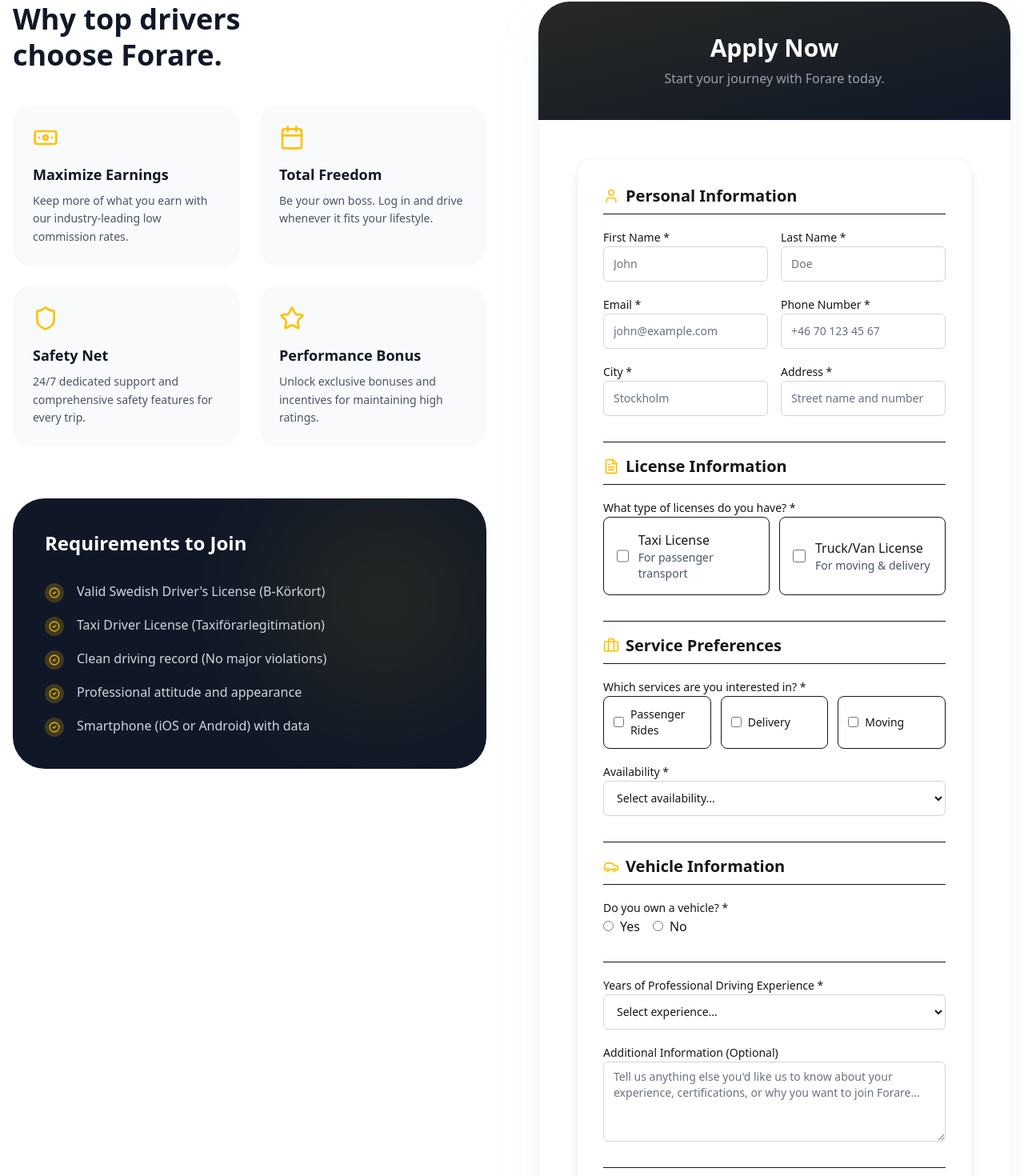
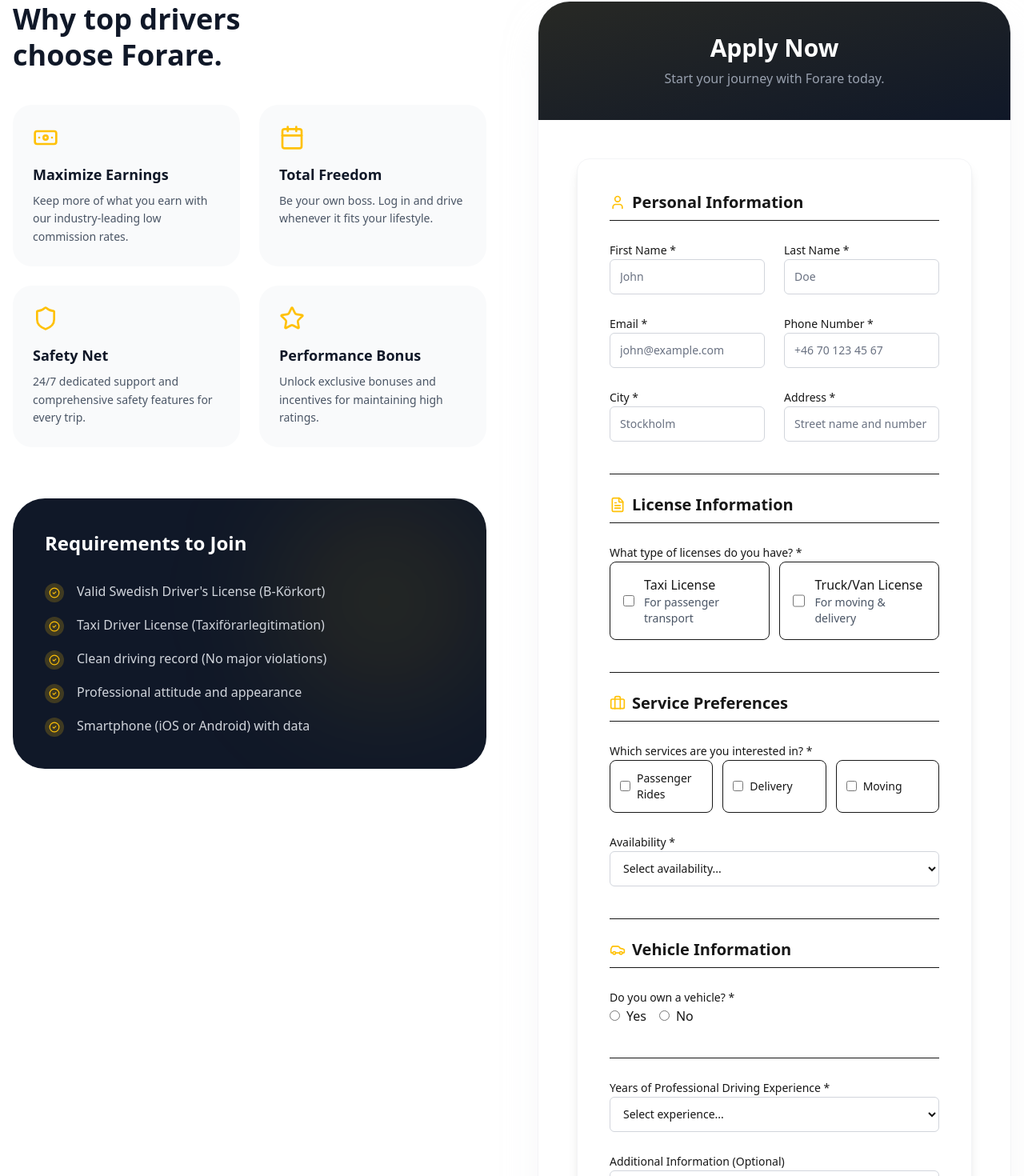
Before and after one commit to amjadjamshad99884-creator/Forare, a Next.js app: page /join-us in a window 1280 px wide. Shown: the part 699-2169 px from the top of the page at 80% size. Built offline with nearby package versions, Linux system fonts and the light colour scheme.

Commit message:
style: increase spacing in all forms to improve readability

```diff
--- a/src/components/forms/BookingForm.tsx
+++ b/src/components/forms/BookingForm.tsx
@@ -76,13 +76,13 @@
     }
 
     return (
-        <form onSubmit={handleSubmit(onSubmit)} className="space-y-6 bg-white p-8 rounded-2xl shadow-lg border border-gray-100">
-            <div className="space-y-4">
-                <h3 className="text-xl font-semibold flex items-center gap-2">
+        <form onSubmit={handleSubmit(onSubmit)} className="space-y-8 bg-white p-8 md:p-10 rounded-2xl shadow-lg border border-gray-100">
+            <div className="space-y-6">
+                <h3 className="text-xl font-semibold flex items-center gap-2 pb-2 border-b border-gray-100">
                     <MapPin className="w-5 h-5 text-primary" /> Ride Details
                 </h3>
 
-                <div className="grid md:grid-cols-2 gap-4">
+                <div className="grid md:grid-cols-2 gap-6">
                     <div className="space-y-2">
                         <Label htmlFor="pickup">Pickup Location</Label>
                         <Input id="pickup" placeholder="Enter pickup address" {...register("pickup")} />
@@ -96,7 +96,7 @@
                     </div>
                 </div>
 
-                <div className="grid md:grid-cols-2 gap-4">
+                <div className="grid md:grid-cols-2 gap-6">
                     <div className="space-y-2">
                         <Label htmlFor="date">Date</Label>
                         <Input id="date" type="date" {...register("date")} />
@@ -132,8 +132,8 @@
                 </div>
             </div>
 
-            <div className="space-y-4 pt-4 border-t">
-                <h3 className="text-xl font-semibold flex items-center gap-2">
+            <div className="space-y-6 pt-6 border-t">
+                <h3 className="text-xl font-semibold flex items-center gap-2 pb-2">
                     <User className="w-5 h-5 text-primary" /> Contact Details
                 </h3>
 
@@ -143,7 +143,7 @@
                     {errors.name && <p className="text-red-500 text-sm">{errors.name.message}</p>}
                 </div>
 
-                <div className="grid md:grid-cols-2 gap-4">
+                <div className="grid md:grid-cols-2 gap-6">
                     <div className="space-y-2">
                         <Label htmlFor="email">Email</Label>
                         <Input id="email" type="email" placeholder="john@example.com" {...register("email")} />
--- a/src/components/forms/ContactForm.tsx
+++ b/src/components/forms/ContactForm.tsx
@@ -68,8 +68,8 @@
     }
 
     return (
-        <form onSubmit={handleSubmit(onSubmit)} className="space-y-6 bg-white p-8 rounded-2xl shadow-lg border border-gray-100">
-            <div className="space-y-4">
+        <form onSubmit={handleSubmit(onSubmit)} className="space-y-8 bg-white p-8 md:p-10 rounded-2xl shadow-lg border border-gray-100">
+            <div className="space-y-6">
                 <div className="space-y-2">
                     <Label htmlFor="name">Full Name</Label>
                     <Input id="name" placeholder="John Doe" {...register("name")} />
--- a/src/components/forms/DeliveryForm.tsx
+++ b/src/components/forms/DeliveryForm.tsx
@@ -70,8 +70,8 @@
     }
 
     return (
-        <form onSubmit={handleSubmit(onSubmit)} className="space-y-6 bg-white p-8 rounded-2xl shadow-lg border border-gray-100">
-            <div className="space-y-4">
+        <form onSubmit={handleSubmit(onSubmit)} className="space-y-8 bg-white p-8 md:p-10 rounded-2xl shadow-lg border border-gray-100">
+            <div className="space-y-6">
                 <h3 className="text-xl font-semibold flex items-center gap-2">
                     <Building2 className="w-5 h-5 text-primary" /> Company Details
                 </h3>
--- a/src/components/forms/DriverForm.tsx
+++ b/src/components/forms/DriverForm.tsx
@@ -98,14 +98,14 @@
     }
 
     return (
-        <form onSubmit={handleSubmit(onSubmit)} className="space-y-8 bg-white p-8 rounded-2xl shadow-lg border border-gray-100">
+        <form onSubmit={handleSubmit(onSubmit)} className="space-y-10 bg-white p-8 md:p-10 rounded-2xl shadow-lg border border-gray-100">
             {/* Personal Information */}
-            <div className="space-y-4">
+            <div className="space-y-6">
                 <h3 className="text-xl font-semibold flex items-center gap-2 pb-2 border-b">
                     <User className="w-5 h-5 text-primary" /> Personal Information
                 </h3>
 
-                <div className="grid md:grid-cols-2 gap-4">
+                <div className="grid md:grid-cols-2 gap-6">
                     <div className="space-y-2">
                         <Label htmlFor="firstName">First Name *</Label>
                         <Input id="firstName" placeholder="John" {...register("firstName")} />
@@ -119,7 +119,7 @@
                     </div>
                 </div>
 
-                <div className="grid md:grid-cols-2 gap-4">
+                <div className="grid md:grid-cols-2 gap-6">
                     <div className="space-y-2">
                         <Label htmlFor="email">Email *</Label>
                         <Input id="email" type="email" placeholder="john@example.com" {...register("email")} />
@@ -133,7 +133,7 @@
                     </div>
                 </div>
 
-                <div className="grid md:grid-cols-2 gap-4">
+                <div className="grid md:grid-cols-2 gap-6">
                     <div className="space-y-2">
                         <Label htmlFor="city">City *</Label>
                         <Input id="city" placeholder="Stockholm" {...register("city")} />
@@ -149,7 +149,7 @@
             </div>
 
             {/* License Information */}
-            <div className="space-y-4 pt-4 border-t">
+            <div className="space-y-6 pt-6 border-t">
                 <h3 className="text-xl font-semibold flex items-center gap-2 pb-2 border-b">
                     <FileText className="w-5 h-5 text-primary" /> License Information
                 </h3>
@@ -202,7 +202,7 @@
             </div>
 
             {/* Service Preferences */}
-            <div className="space-y-4 pt-4 border-t">
+            <div className="space-y-6 pt-6 border-t">
                 <h3 className="text-xl font-semibold flex items-center gap-2 pb-2 border-b">
                     <Briefcase className="w-5 h-5 text-primary" /> Service Preferences
                 </h3>
@@ -261,7 +261,7 @@
             </div>
 
             {/* Vehicle Information */}
-            <div className="space-y-4 pt-4 border-t">
+            <div className="space-y-6 pt-6 border-t">
                 <h3 className="text-xl font-semibold flex items-center gap-2 pb-2 border-b">
                     <Car className="w-5 h-5 text-primary" /> Vehicle Information
                 </h3>
@@ -283,7 +283,7 @@
 
                 {ownVehicle === "yes" && (
                     <>
-                        <div className="grid md:grid-cols-2 gap-4">
+                        <div className="grid md:grid-cols-2 gap-6">
                             <div className="space-y-2">
                                 <Label htmlFor="carModel">Vehicle Model</Label>
                                 <Input id="carModel" placeholder="Volvo V90" {...register("carModel")} />
@@ -315,7 +315,7 @@
             </div>
 
             {/* Experience */}
-            <div className="space-y-4 pt-4 border-t">
+            <div className="space-y-6 pt-6 border-t">
                 <div className="space-y-2">
                     <Label htmlFor="yearsExperience">Years of Professional Driving Experience *</Label>
                     <select
@@ -345,7 +345,7 @@
             </div>
 
             {/* Consent */}
-            <div className="space-y-2 pt-4 border-t">
+            <div className="space-y-4 pt-6 border-t">
                 <label className="flex items-start gap-2">
                     <input type="checkbox" className="mt-1 accent-primary" {...register("consent")} />
                     <span className="text-sm text-gray-600">
--- a/src/components/forms/MovingForm.tsx
+++ b/src/components/forms/MovingForm.tsx
@@ -72,13 +72,13 @@
     }
 
     return (
-        <form onSubmit={handleSubmit(onSubmit)} className="space-y-6 bg-white p-8 rounded-2xl shadow-lg border border-gray-100">
-            <div className="space-y-4">
+        <form onSubmit={handleSubmit(onSubmit)} className="space-y-8 bg-white p-8 md:p-10 rounded-2xl shadow-lg border border-gray-100">
+            <div className="space-y-6">
                 <h3 className="text-xl font-semibold flex items-center gap-2">
                     <Truck className="w-5 h-5 text-primary" /> Move Details
                 </h3>
 
-                <div className="grid md:grid-cols-2 gap-4">
+                <div className="grid md:grid-cols-2 gap-6">
                     <div className="space-y-2">
                         <Label htmlFor="fromAddress">From Address</Label>
                         <Input id="fromAddress" placeholder="Current address" {...register("fromAddress")} />
@@ -92,7 +92,7 @@
                     </div>
                 </div>
 
-                <div className="grid md:grid-cols-2 gap-4">
+                <div className="grid md:grid-cols-2 gap-6">
                     <div className="space-y-2">
                         <Label htmlFor="moveType">Type of Move</Label>
                         <select
@@ -122,7 +122,7 @@
                 </div>
             </div>
 
-            <div className="space-y-4 pt-4 border-t">
+            <div className="space-y-6 pt-6 border-t">
                 <h3 className="text-xl font-semibold flex items-center gap-2">
                     <User className="w-5 h-5 text-primary" /> Contact Information
                 </h3>
@@ -133,7 +133,7 @@
                     {errors.name && <p className="text-red-500 text-sm">{errors.name.message}</p>}
                 </div>
 
-                <div className="grid md:grid-cols-2 gap-4">
+                <div className="grid md:grid-cols-2 gap-6">
                     <div className="space-y-2">
                         <Label htmlFor="email">Email</Label>
                         <Input id="email" type="email" placeholder="john@example.com" {...register("email")} />
```
